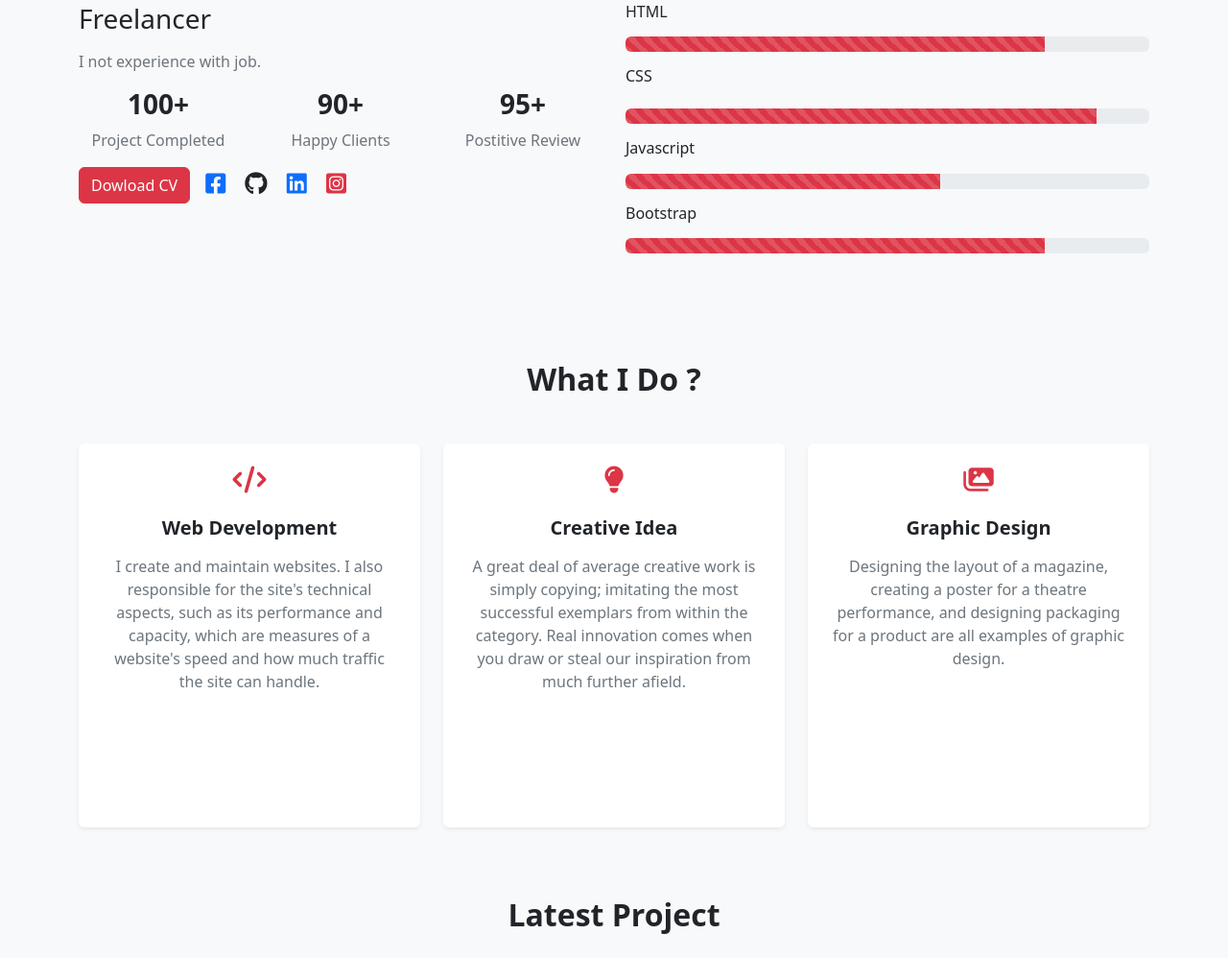
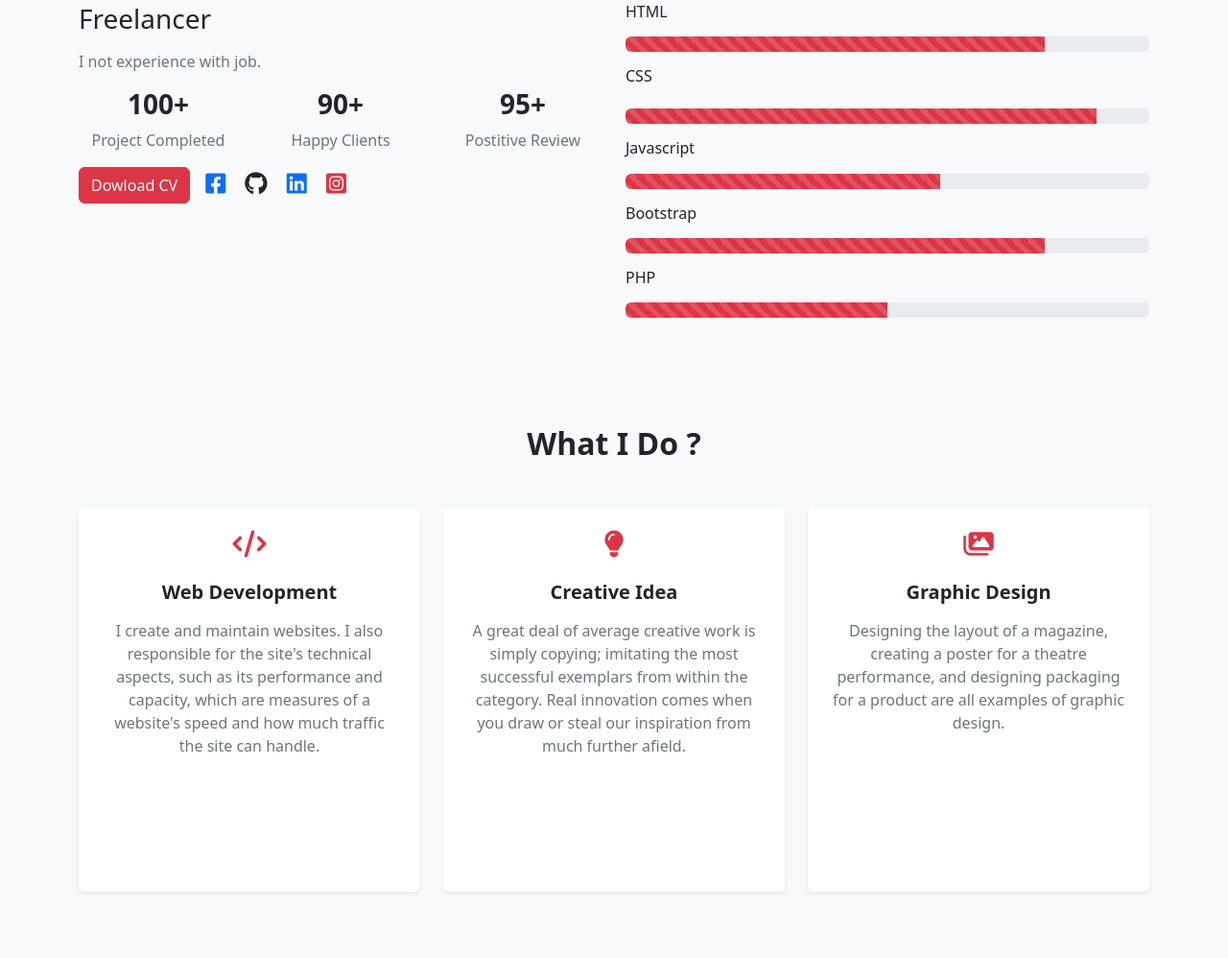
Before and after one commit to NayThuNaingg/portfolio, a plain HTML site: page index.html in a window 1280 px wide. Shown: the part 624-1622 px from the top of the page at 96% size. Drawn offline with nearby package versions, Linux system fonts and the light colour scheme.

Commit message:
php progressbar update

```diff
--- a/index.html
+++ b/index.html
@@ -145,6 +145,11 @@
                         <div class="progress mb-3">
                             <div class="progress-bar progress-bar-striped bg-danger" role="progressbar" aria-label="Danger striped example" style="width: 80%" aria-valuenow="100" aria-valuemin="0" aria-valuemax="100"></div>
                           </div>
+
+                          <h3 class="mb-3 fs-6">PHP </h3>
+                          <div class="progress mb-3">
+                              <div class="progress-bar progress-bar-striped bg-danger" role="progressbar" aria-label="Danger striped example" style="width: 50%" aria-valuenow="100" aria-valuemin="0" aria-valuemax="100"></div>
+                            </div>
                     </div>
                 </div>
             </div>
```
